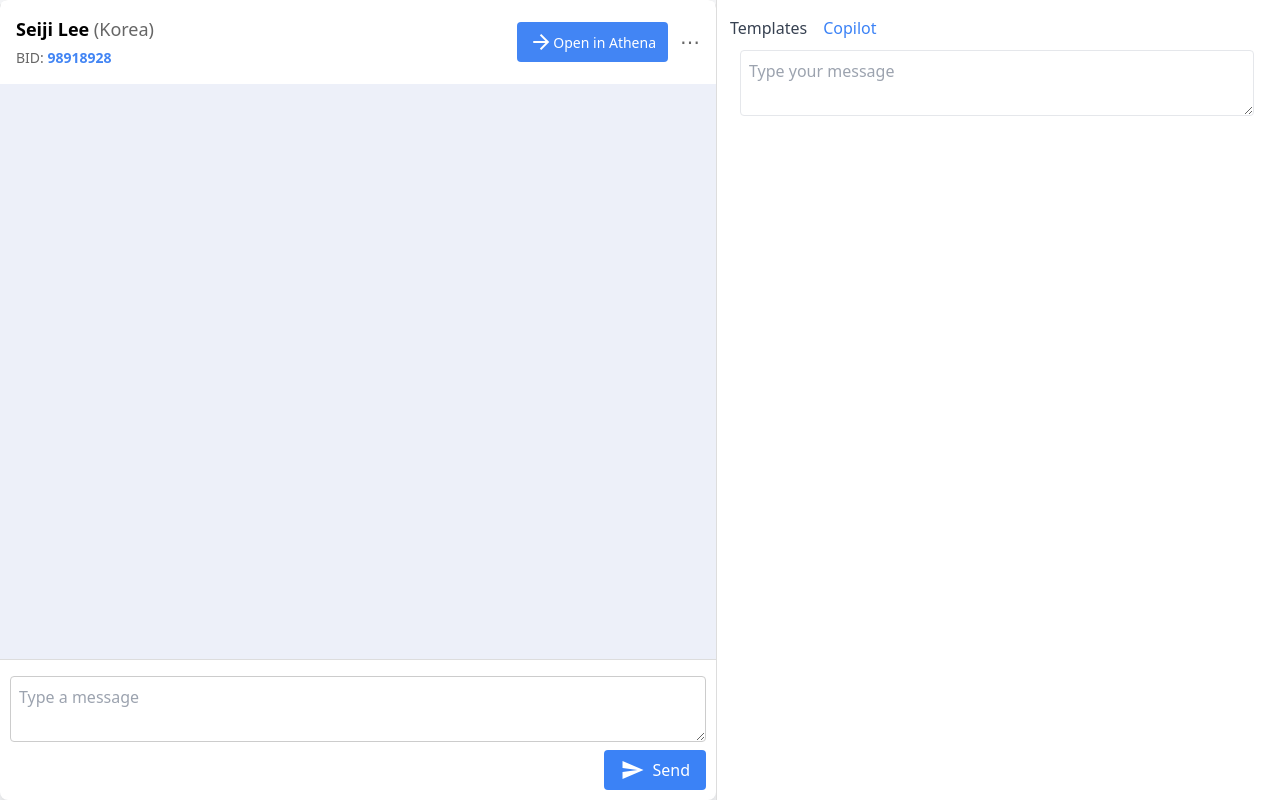
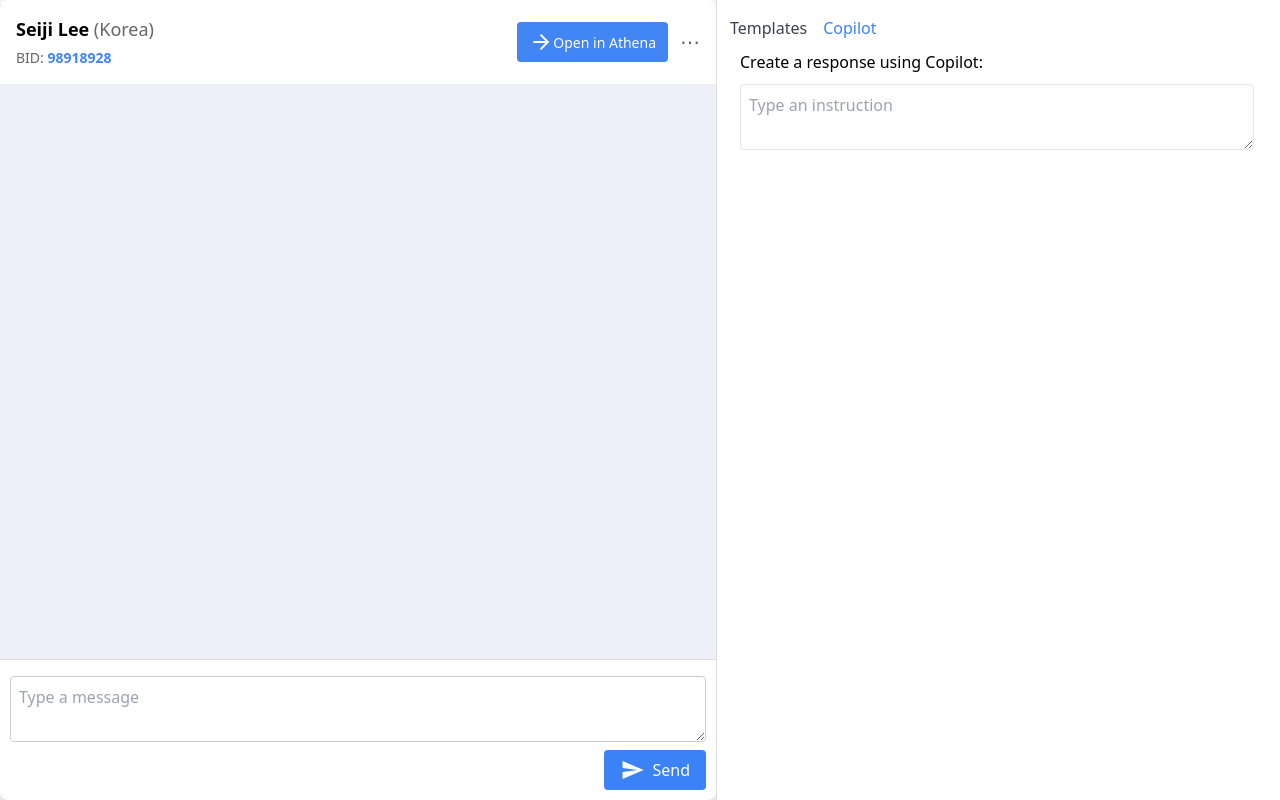
Before and after one commit to nicoencarnacion/chat-ui, a plain HTML site: page index.html in a window 1280 px wide. Both pictures are taken after a click on the link "Copilot". Drawn offline with nearby package versions, Linux system fonts and the light colour scheme.

Commit message:
Changed copilot prompt

```diff
--- a/index.html
+++ b/index.html
@@ -154,8 +154,9 @@
             </div>
             <div id="copilot" class="tab-content hidden">
                 <div class="input-field">
+                    <p>Create a response using Copilot:</p>
                     <textarea id="copilot-textarea" class="w-full p-2 border rounded"
-                        placeholder="Type your message"></textarea>
+                        placeholder="Type an instruction"></textarea>
                 </div>
             </div>
         </div>
--- a/styles.css
+++ b/styles.css
@@ -113,6 +113,10 @@ body {
     display: flex;
     flex-direction: column;
     padding: 0 10px 10px 10px;
+}
+
+.input-field p {
+    margin-bottom: 10px;
 }
 
 #message-input {
```
